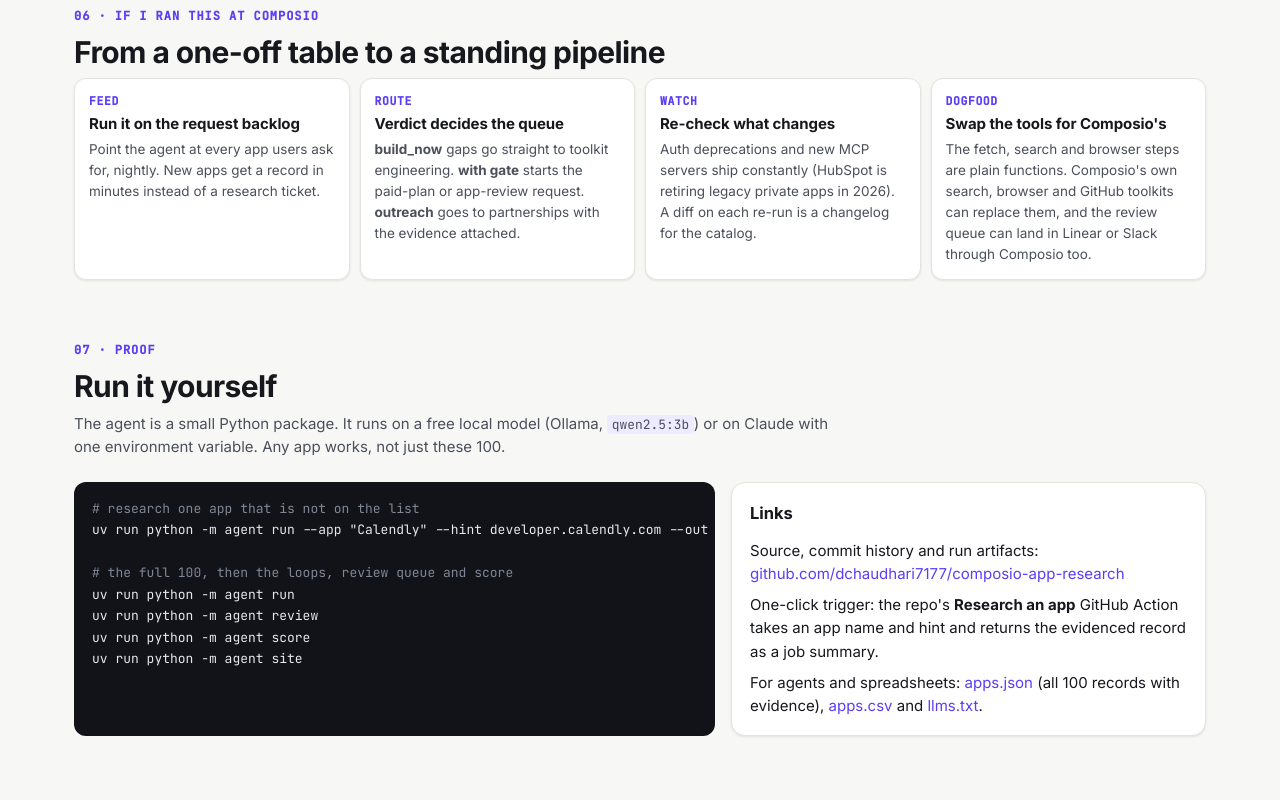
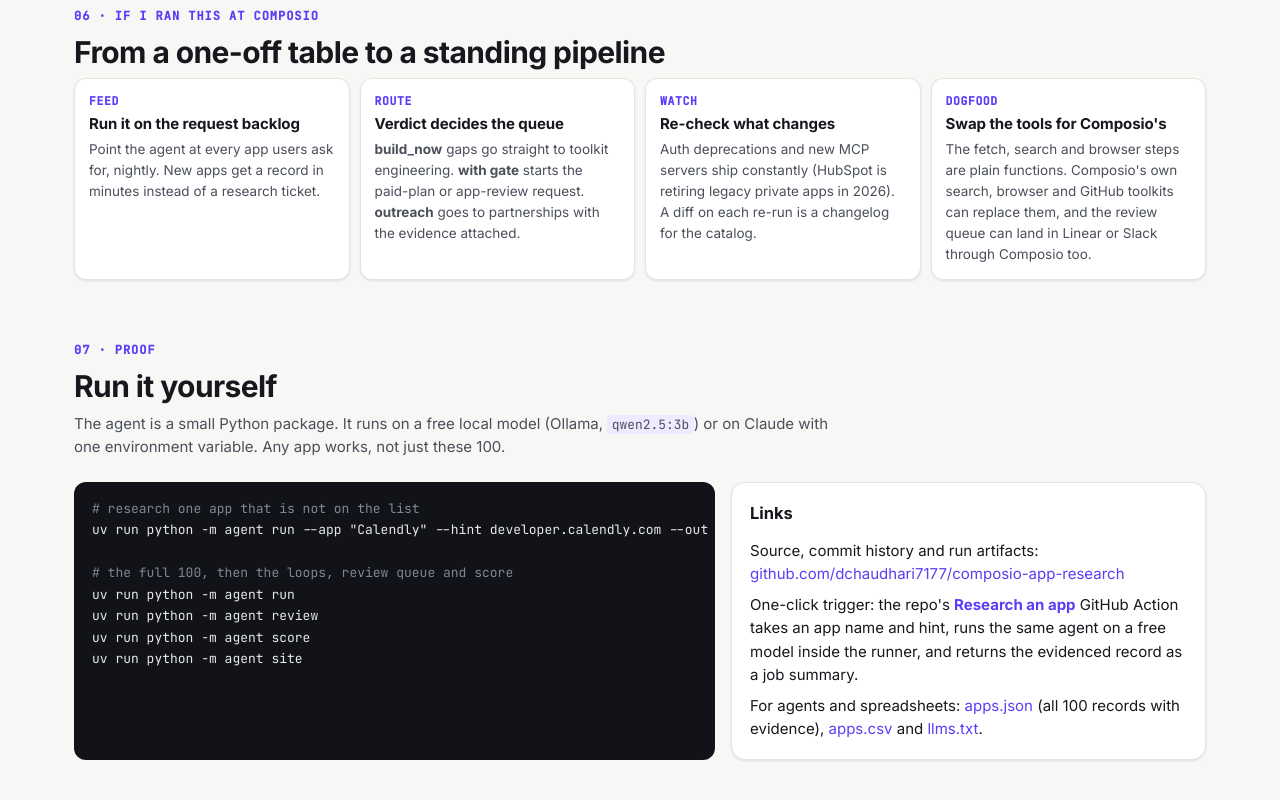
Before and after one commit to dchaudhari7177/composio-app-research, a plain HTML site: page agent/template.html in a window 1280 px wide. Shown: the part 1700-2500 px from the top of the page. Drawn offline with Linux system fonts and the light colour scheme.

```diff
--- a/agent/template.html
+++ b/agent/template.html
@@ -271,7 +271,7 @@ uv run python -m agent site</pre>
     <div class="card">
       <h3>Links</h3>
       <p style="margin:0 0 8px">Source, commit history and run artifacts: <a id="repoLink" href="https://github.com/dchaudhari7177/composio-app-research">github.com/dchaudhari7177/composio-app-research</a></p>
-      <p style="margin:0 0 8px">One-click trigger: the repo's <strong>Research an app</strong> GitHub Action takes an app name and hint and returns the evidenced record as a job summary.</p>
+      <p style="margin:0 0 8px">One-click trigger: the repo's <a href="https://github.com/dchaudhari7177/composio-app-research/actions/workflows/research.yml"><strong>Research an app</strong></a> GitHub Action takes an app name and hint, runs the same agent on a free model inside the runner, and returns the evidenced record as a job summary.</p>
       <p style="margin:0">For agents and spreadsheets: <a href="apps.json">apps.json</a> (all 100 records with evidence), <a href="apps.csv">apps.csv</a> and <a href="llms.txt">llms.txt</a>.</p>
     </div>
   </div>
```
Also changed, not shown: site/index.html (+1 -1 lines), 2 other files.
